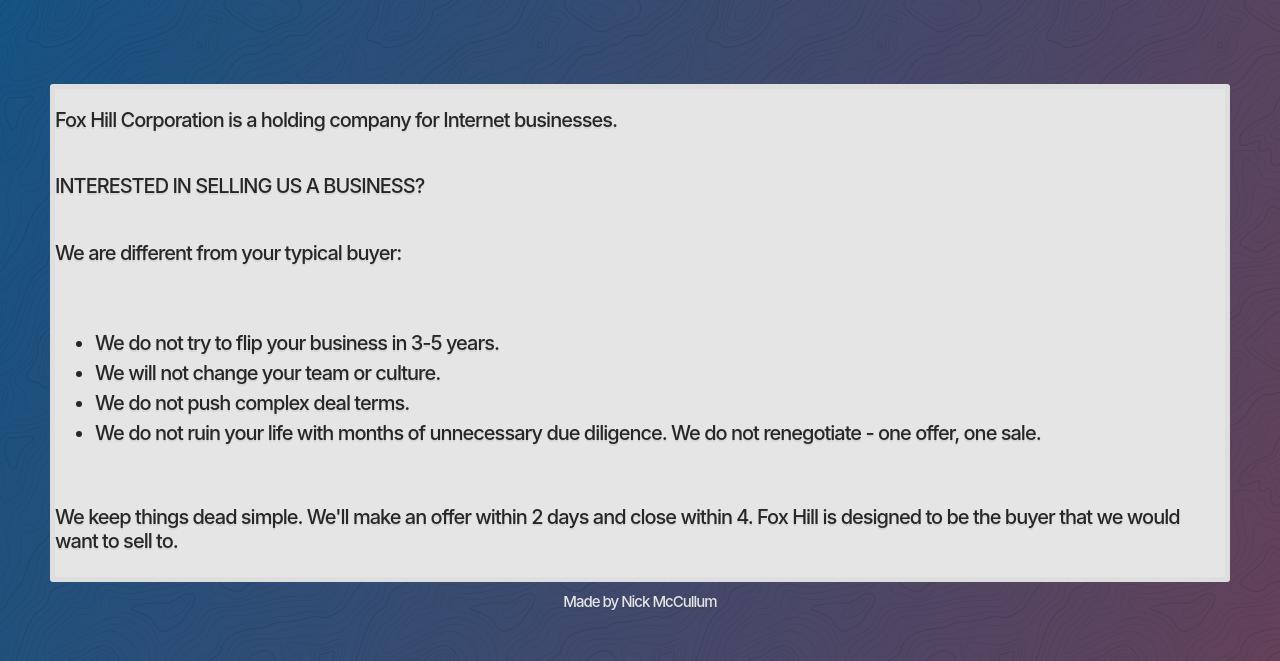
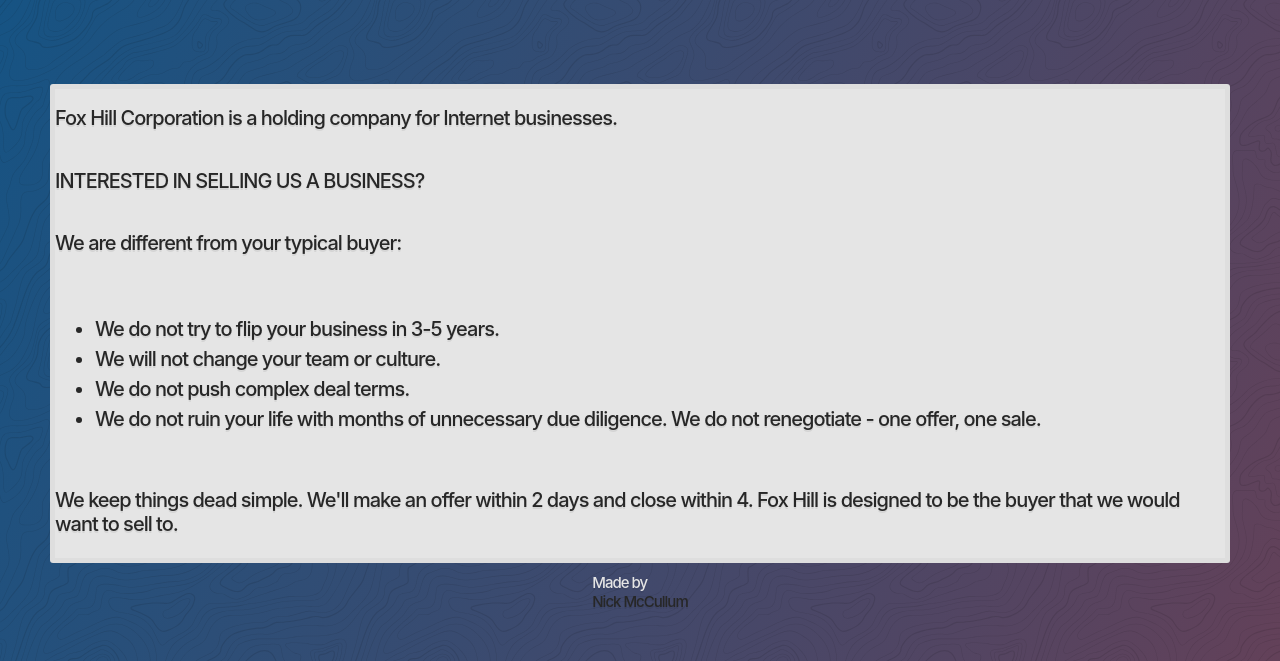
Before and after one commit to Fox-Hill/fox-hill-website, a plain HTML site: page index.html in a window 1280 px wide. Shown: the part 159-820 px from the top of the page. Drawn offline with Linux system fonts and the light colour scheme.

Commit message:
Update index.html

```diff
--- a/index.html
+++ b/index.html
@@ -61,7 +61,7 @@
           </div>
 
           <div class="footer">
-            Made by Nick McCullum
+            Made by <a href="www.nickmccullum.com">Nick McCullum</a>
           </div>
 
        </div>
```
